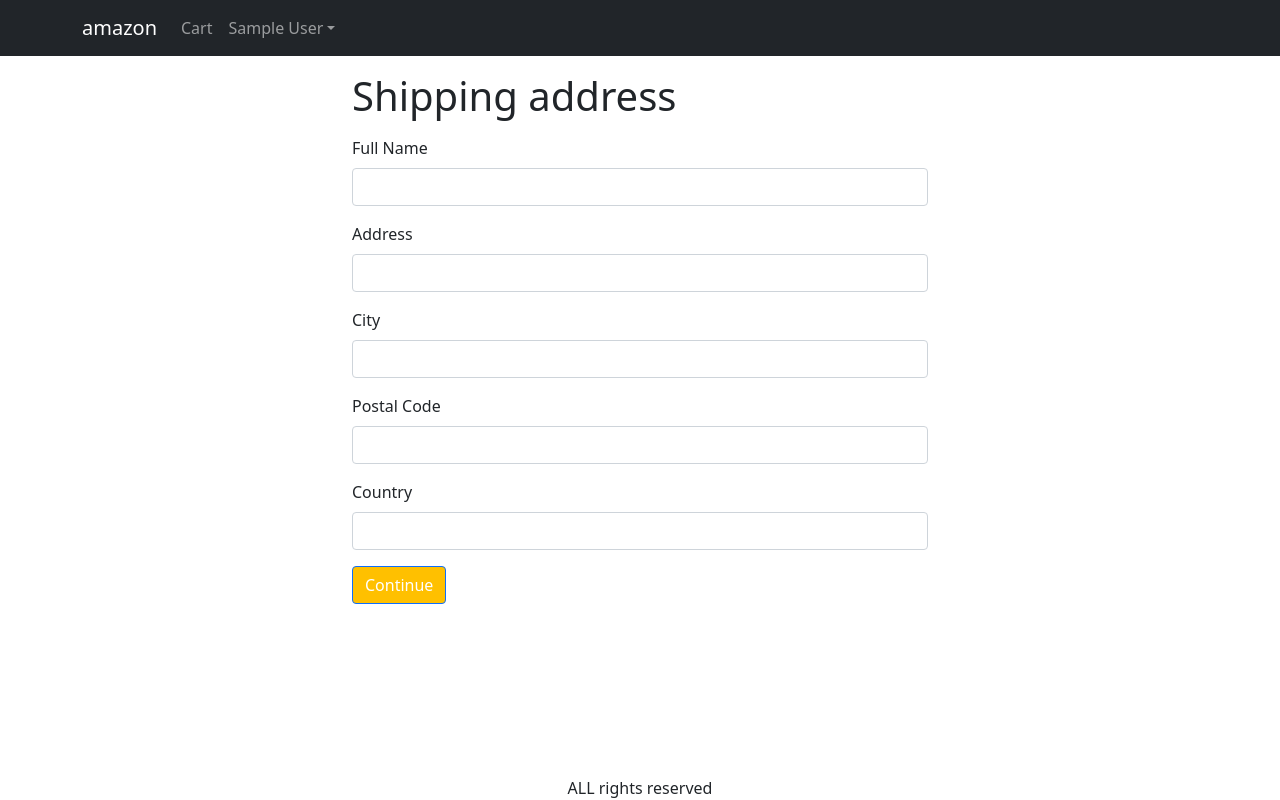
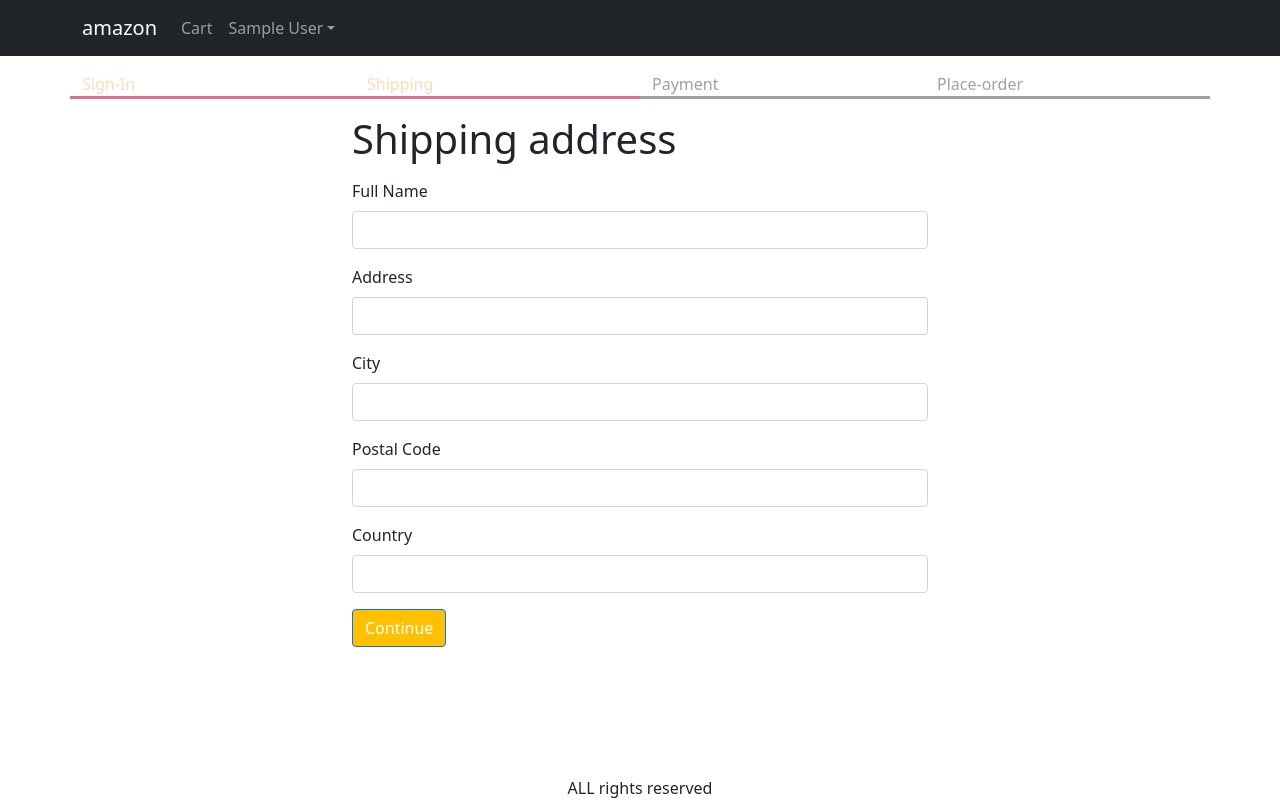
Before and after one commit to praveenkumar291/-shoping-cart-react, a React (Create React App) app: page /shipping in a window 1280 px wide. Built offline with nearby package versions, Linux system fonts and the light colour scheme; sample sign-in values are in the browser's storage.

Commit message:
checkout steps

```diff
--- /dev/null
+++ b/src/components/CheckoutSteps.js
@@ -0,0 +1,20 @@
+import React from 'react'
+import Col from 'react-bootstrap/Col'
+import Row from 'react-bootstrap/Row'
+
+const CheckoutSteps = (props) => {
+  return (
+    <Row className="checkout-steps">
+        <Col className={props.step1 ? 'active' : ''}> Sign-In</Col>
+        <Col className={props.step2 ? 'active' : ''}> Shipping</Col>
+        <Col className={props.step3 ? 'active' : ''}> Payment</Col>
+        <Col className={props.step4 ? 'active' : ''}> Place-order</Col>
+
+
+
+
+    </Row>
+  )
+}
+
+export default CheckoutSteps
--- a/src/index.css
+++ b/src/index.css
@@ -61,3 +61,11 @@
 .continer-bg{
   background-color:aquamarine;
 }
+.checkout-steps > div {
+  border-bottom : 0.2rem solid #a0a0a0;
+  color:#a0a0a0;
+}
+.checkout-steps > div.active{
+  border-bottom:0.2rem solid palevioletred ;
+  color :peachpuff;
+}
--- a/src/screens/ShippingAddress.js
+++ b/src/screens/ShippingAddress.js
@@ -4,6 +4,7 @@
 import Button from 'react-bootstrap/Button';
 import { Store } from './../Store';
 import { useNavigate } from 'react-router-dom';
+import CheckoutSteps from './../components/CheckoutSteps';
 
 const ShippingAddress = () => {
   const navigate = useNavigate();
@@ -53,7 +54,7 @@
       <Helmet>
         <title>Shipping Address</title>
       </Helmet>
-
+       <CheckoutSteps step1 step2></CheckoutSteps>
       <div className=" container small-container">
         <h1 className="my-3"> Shipping address</h1>
         <Form onSubmit={submitHandler}>
```
